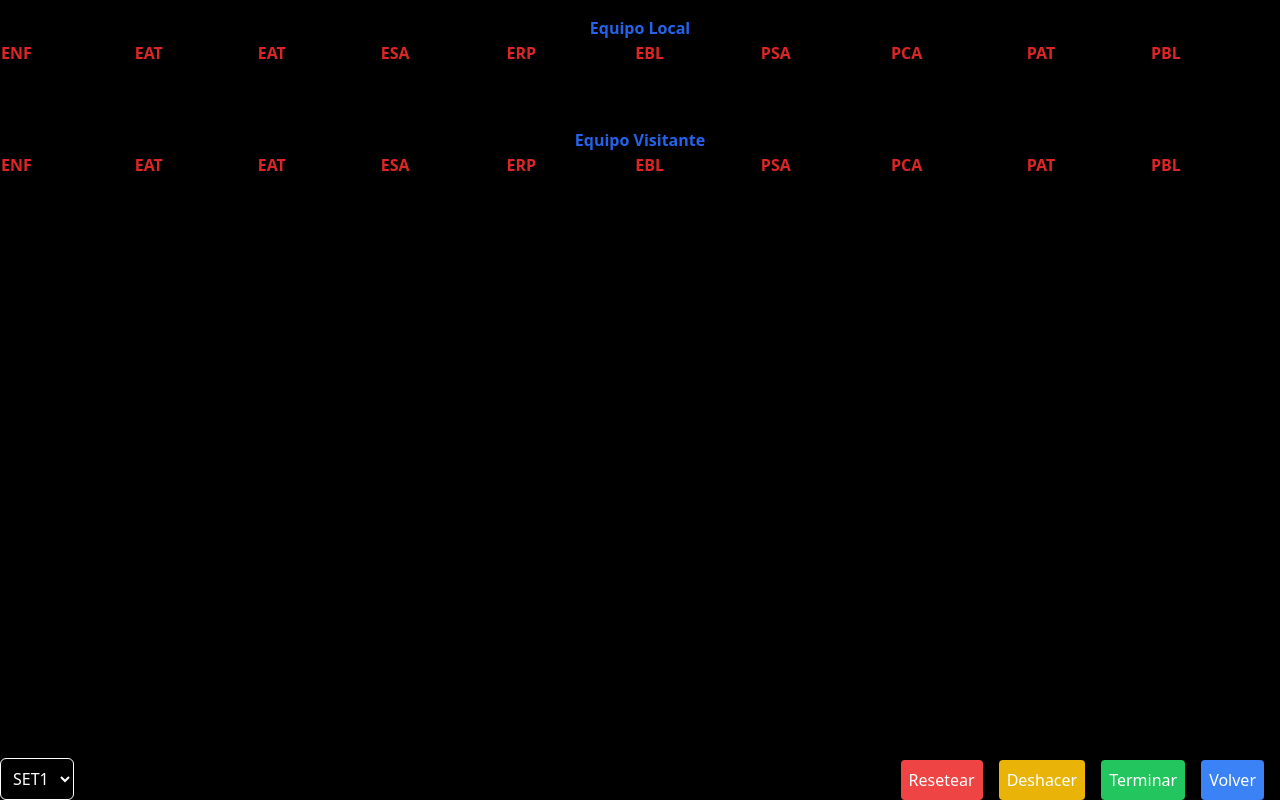
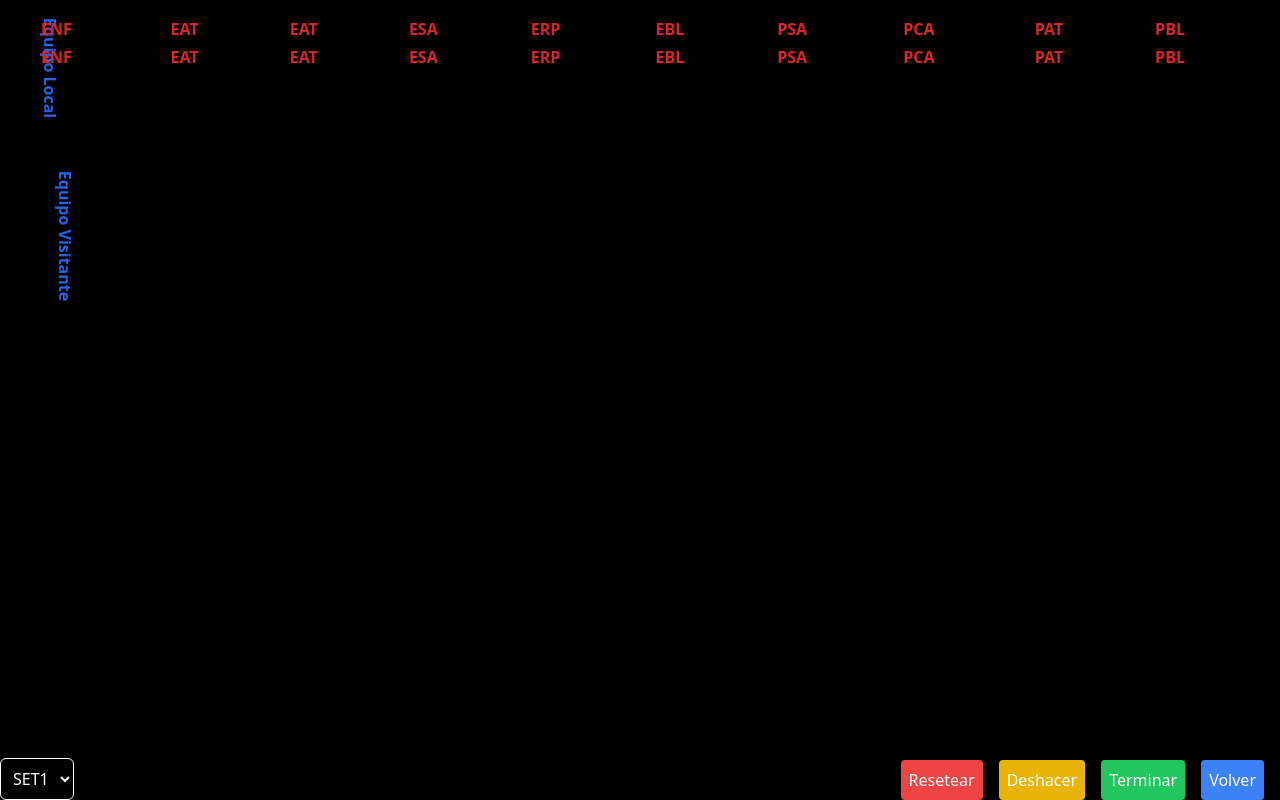
Before and after one commit to ThomasLlopiz/voley-app, a React (Vite) app: page /partido in a window 1280 px wide. Built offline with nearby package versions, Linux system fonts and the light colour scheme.

Commit message:
probando estilos para que sea vea bien

```diff
--- a/src/pages/Partido.jsx
+++ b/src/pages/Partido.jsx
@@ -112,11 +112,11 @@ export const Partido = () => {
 
       <main>
         <div className="flex flex-col text-left w-full">
-          <div>
-            <h2 className="text-center font-bold text-blue-600">
+          <div className="flex w-full">
+            <h2 className="text-center rotate-90 font-bold text-blue-600 absolute left-0 top-10">
               {equipoLocal}
             </h2>
-            <table className="w-full mx-auto text-left relative">
+            <table className="w-full mx-auto text-left relative ml-10">
               <thead>
                 <tr>
                   {[
@@ -167,11 +167,11 @@ export const Partido = () => {
             </table>
           </div>
 
-          <div className="w-full absolute mt-28">
-            <h2 className="text-center font-bold text-blue-600">
+          <div className="flex w-full">
+            <h2 className="text-center rotate-90 font-bold text-blue-600 absolute left-0 top-52">
               {equipoVisitante}
             </h2>
-            <table className="w-full mx-auto text-left relative">
+            <table className="w-full mx-auto text-left relative ml-10">
               <thead>
                 <tr>
                   {[
```
